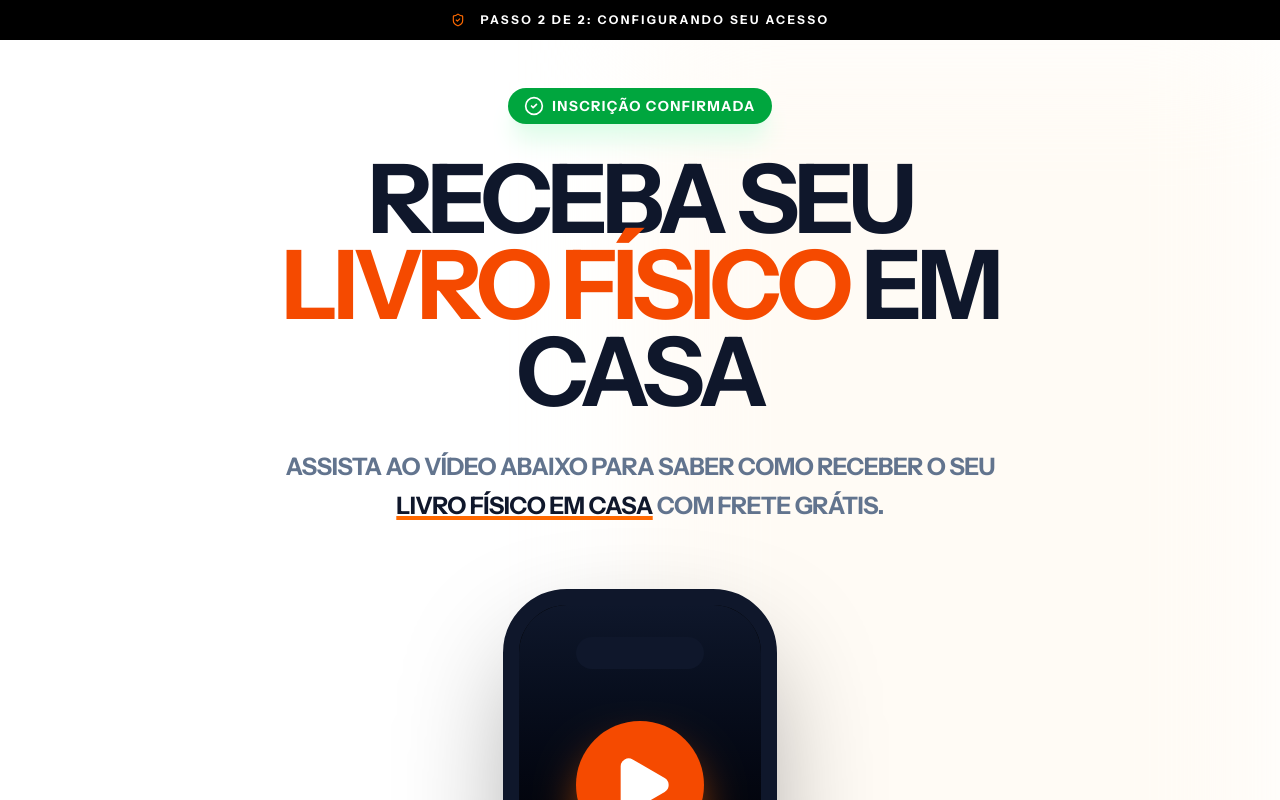
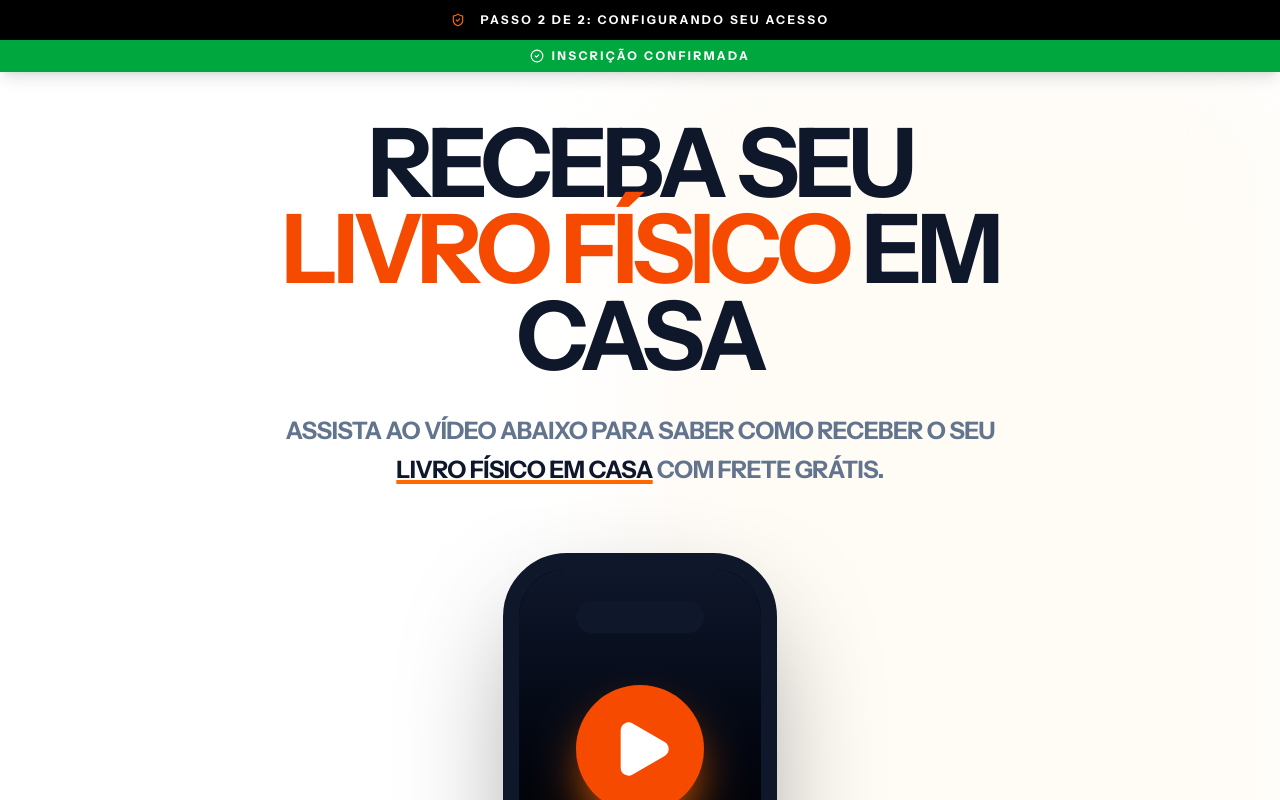
Before and after one commit to wagnerferrazdelima-maker/Paternidade, a React (Vite) app: page /obrigado in a window 1280 px wide. Shown: the top 800 px of the page. Built offline with nearby package versions, Linux system fonts and the light colour scheme.

Commit message:
feat: Add confirmation status bar to Thank You page
Introduces a prominent status bar at the top of the Thank You page to clearly indicate successful enrollment. This improves user experience by providing immediate visual confirmation after submission.

```diff
--- a/src/ThankYou.tsx
+++ b/src/ThankYou.tsx
@@ -158,21 +158,18 @@ export default function ThankYou() {
         <span>PASSO 2 DE 2: CONFIGURANDO SEU ACESSO</span>
       </div>
 
+      {/* Status Bar */}
+      <div className="bg-green-600 text-white py-2 px-4 flex items-center justify-center gap-2 font-black text-[10px] sm:text-xs uppercase tracking-[0.2em] shadow-lg relative z-40">
+        <CheckCircle2 size={14} />
+        <span>Inscrição Confirmada</span>
+      </div>
+
       <div className="relative min-h-[100dvh] lg:min-h-0 pt-4 sm:pt-12 pb-12 sm:pb-20 bg-white">
         {/* Background Elements */}
         <div className="absolute top-0 right-0 w-1/2 h-full bg-orange-50/50 blur-3xl -z-0"></div>
 
         <div className="container mx-auto px-4 sm:px-6 max-w-5xl h-full flex flex-col justify-center relative z-10">
           <div className="text-center mb-6 sm:mb-16">
-            <motion.div
-              initial={{ opacity: 0, scale: 0.9 }}
-              animate={{ opacity: 1, scale: 1 }}
-              className="inline-flex items-center gap-2 px-4 py-2 bg-green-600 text-white rounded-full text-[10px] sm:text-sm font-black uppercase tracking-widest mb-4 sm:mb-8 shadow-xl shadow-green-100"
-            >
-              <CheckCircle2 size={14} className="sm:w-5 sm:h-5" />
-              <span>Inscrição Confirmada</span>
-            </motion.div>
-
             <motion.h1
               initial={{ y: 20, opacity: 0 }}
               animate={{ y: 0, opacity: 1 }}
```
